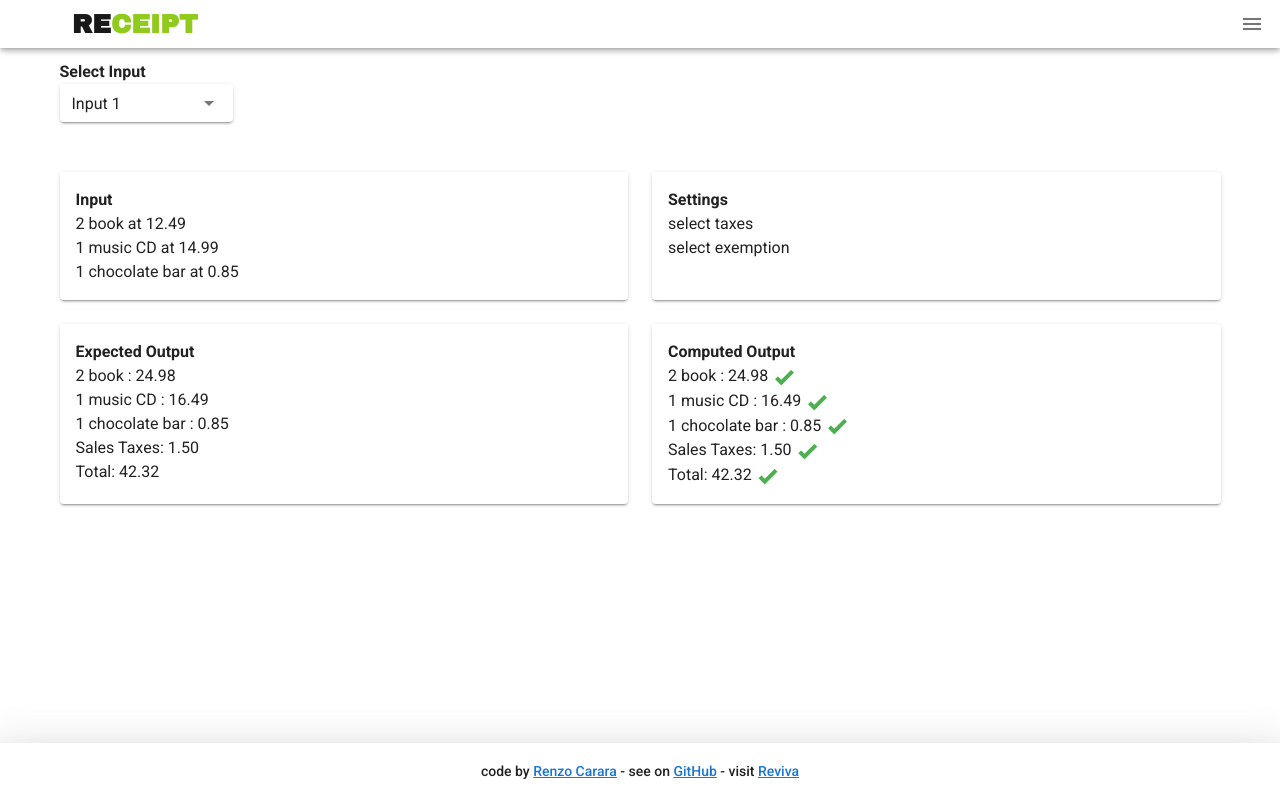
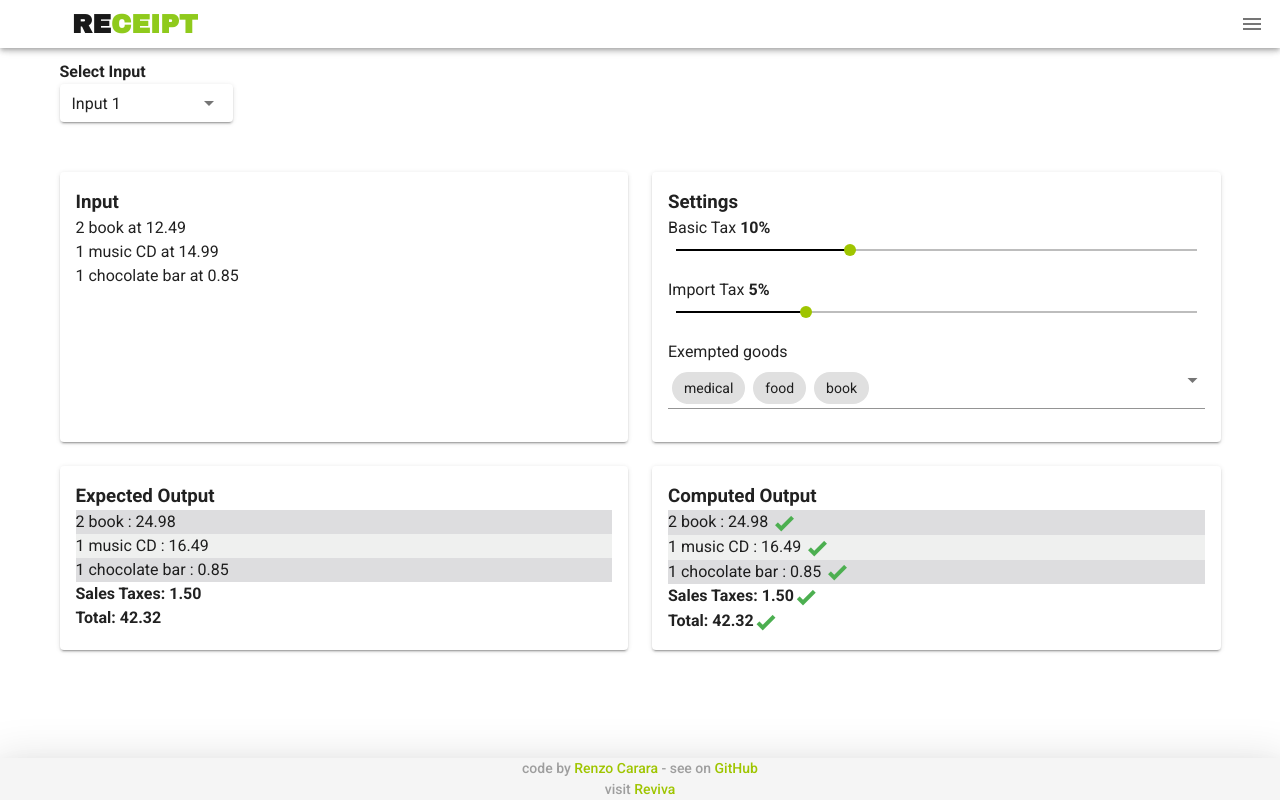
Before and after one commit to renzocarara/receipt, a Vue app: page / in a window 1280 px wide. Built offline with nearby package versions, Linux system fonts and the light colour scheme.

Commit message:
added the possibility to vary taxesvalue and list of exemptions from the settings panel

```diff
--- a/src/components/ComputedPanel.vue
+++ b/src/components/ComputedPanel.vue
@@ -1,8 +1,8 @@
 <template>
   <div class="">
 
-    <h4>Computed Output</h4>
-    <div v-for="(entry, index) in getInputs" :key="index">
+    <h3>Computed Output</h3>
+    <div v-for="(entry, index) in getInputs" :key="index" :class='index%2 ? "bgc-stripe-1" : "bgc-stripe-2"' >
             {{ entry.quantity }}
             {{ entry.origin!="" ? entry.origin : "" }}
             {{ entry.type }}
@@ -10,12 +10,13 @@
             <v-icon v-if="subs.subtotals[index].toFixed(2) == getSubtotal[index]" color="green">mdi-check-bold</v-icon>
             <v-icon v-else color="red">mdi-close-thick</v-icon>
     </div>
-    <!-- c : <v-icon color="red">mdi-close-thick</v-icon> -->
-    Sales Taxes: {{ totalTax.toFixed(2) }}
+
+    <strong>Sales Taxes: {{ totalTax.toFixed(2) }}</strong>
     <v-icon v-if="totalTax.toFixed(2) == getTax" color="green">mdi-check-bold</v-icon>
     <v-icon v-else color="red">mdi-close-thick</v-icon>
     <br>
-    Total: {{ totalPrice.toFixed(2) }}
+
+    <strong>Total: {{ totalPrice.toFixed(2) }}</strong>
     <v-icon v-if="totalPrice.toFixed(2) == getTotal" color="green">mdi-check-bold</v-icon>
     <v-icon v-else color="red">mdi-close-thick</v-icon>
 
@@ -23,16 +24,11 @@
 </template>
 
 <script>
-import { EXEMPT_CATEGORIES, GOODS_AND_CATEGORIES } from "@/const_goods.js";
+import { GOODS_AND_CATEGORIES } from "@/const_goods.js";
 
 export default {
   name: 'ExpectedPanel',
-//   components: {
-//   },
-//   mounted(){
-//   },
-//   data: () => ({
-//     }),
+
   methods:{
        sumArrayElements(total, num) {
                 return total + num;
@@ -75,8 +71,8 @@ export default {
                 console.log("category: ",category);
 
                 // check if the item category is not in the list of exemptions
-                if (!EXEMPT_CATEGORIES.includes(category)) {
-                    basicTax = inputs[i].price * this.$store.state.basicTax;
+                if (!this.$store.state.exemptCategories.includes(category)) {
+                    basicTax = inputs[i].price * this.$store.state.basicTax/100;
                     console.log("basicTax non arrotondato", basicTax);
 
                     // round up to the nearest 0.05
@@ -90,7 +86,7 @@ export default {
 
                 // verify if item is "imported", in case "import tax" is to be added
                 if (inputs[i].origin=="imported"){
-                    importTax = inputs[i].price * this.$store.state.importTax;
+                    importTax = inputs[i].price * this.$store.state.importTax/100;
                     console.log("imporTax non arrotondato", importTax);
 
                     // round up to the nearest 0.05
@@ -124,13 +120,6 @@ export default {
             // return the sum of all subtotals in the array
             return this.subs.subtotals.reduce(this.sumArrayElements);
             },
-
-        //  checkTotal(){
-        //      // check if computed Total is equal to expected Total
-        //      return this.totalPrice == this.getTotal;
-        //  }
-
-  },
-
+     },
 }
 </script>
--- a/src/components/ExpectedPanel.vue
+++ b/src/components/ExpectedPanel.vue
@@ -1,16 +1,17 @@
 <template>
   <div class="">
 
-    <h4>Expected Output</h4>
-    <div v-for="(entry, index) in getInputs" :key="index">
+    <h3>Expected Output</h3>
+    <div v-for="(entry, index) in getInputs" :key="index" :class='index%2 ? "bgc-stripe-1" : "bgc-stripe-2"'>
             {{ entry.quantity }}
             {{ entry.origin!="" ? entry.origin : "" }}
             {{ entry.type }}
             : {{ getSubtotal[index].toFixed(2) }}
     </div>
 
-    Sales Taxes: {{ getTax.toFixed(2) }} <br>
-    Total: {{ getTotal.toFixed(2) }}
+
+    <strong>Sales Taxes: {{ getTax.toFixed(2) }}</strong> <br>
+    <strong>Total: {{ getTotal.toFixed(2) }}</strong>
 
   </div>
 </template>
@@ -19,17 +20,7 @@
 
 export default {
   name: 'ExpectedPanel',
-  components: {
-  },
-  mounted(){
 
-  },
-  data: () => ({
-
-    }),
-  methods:{
-
-  },
   computed: {
         // read from the Store
         getInputs(){
@@ -44,8 +35,10 @@ export default {
         getTotal(){
              return this.$store.state.total;
         },
-
   },
-
 }
 </script>
+
+<style lang="scss">
+
+</style>
--- a/src/components/InputPanel.vue
+++ b/src/components/InputPanel.vue
@@ -1,15 +1,7 @@
 <template>
   <div class="">
 
-    <!-- label="Select Input" -->
-    <!-- <v-select class=""
-        v-model="type"
-        :items="selectableType"
-        dense
-        >
-    </v-select>  -->
-
-    <h4>Input</h4>
+    <h3>Input</h3>
     <div v-for="(entry, index) in getInputs" :key="index">
             {{ entry.quantity }}
             {{ entry.origin!="" ? entry.origin : "" }}
@@ -21,26 +13,10 @@
 </template>
 
 <script>
-// @ is an alias to /src
-// import ComponenteProva from '@/components/ComponenteProva.vue';
-// import { GOODS } from "@/const_goods.js";
-
 
 export default {
   name: 'InputPanel',
-  components: {
-    //   ComponenteProva,
-  },
-  mounted(){
 
-  },
-  data: () => ({
-        // selectableType: GOODS, // predefined inputs
-
-    }),
-  methods:{
-
-  },
   computed: {
         // read from the Store
         getInputs(){
--- a/src/components/MyFooter.vue
+++ b/src/components/MyFooter.vue
@@ -1,12 +1,12 @@
 <template>
-    <v-footer app absolute color="#FFFFFF" elevation="24" class="font-weight-medium my-footer">
-        <v-col class="text-center" cols="12">
+    <v-footer app absolute elevation="24" class="py-0 font-weight-medium grey--text my-footer">
+        <v-col class="text-center py-0" cols="12">
             <span>code by <a class="link" href="https://www.renzocarara.it/" target="_blank" rel="noopener noreferrer">
                 Renzo Carara</a>
             </span>
             <span> - see on <a class="link" href="https://github.com/renzocarara/receipt" target="_blank" rel="noopener noreferrer">
-                GitHub</a> -
-            </span>
+                GitHub</a>
+            </span> <br>
             <span> visit <a class="link" href="https://vivacizzazioneaste.com/" target="_blank" rel="noopener noreferrer">
                 Reviva</a>
             </span>
@@ -19,4 +19,11 @@
 .my-footer {
 font-size: 14px;
 }
+.link{
+    color:$primary-color;
+    text-decoration:none;
+    &:hover{
+        color:$tertiary-color;
+    }
+}
 </style>
--- a/src/components/SelectInput.vue
+++ b/src/components/SelectInput.vue
@@ -18,18 +18,14 @@
 
 export default {
   name: 'SelectInput',
-  components: {
-  },
+
   mounted(){
   },
+
   data: () => ({
+        selectableInputs: ['Input 1', 'Input 2', 'Input 3'], // predefined inputs
+    }),
 
-        selectableInputs: ['Input 1', 'Input 2', 'Input 3'], // predefined inputs
-
-    }),
-  methods:{
-
-  },
   computed: {
         // read/write from/to the Store
         selectedInput: {
@@ -41,6 +37,5 @@ export default {
                 }
             },
         },
-
 }
 </script>
--- a/src/components/SettingsPanel.vue
+++ b/src/components/SettingsPanel.vue
@@ -1,20 +1,58 @@
 <template>
   <div class="">
 
-    <h4>Settings</h4>
+    <h3>Settings</h3>
 
-   <!-- <select-input></select-input> //???? qui o no???  -->
+    <span>Basic Tax <strong> {{basicTaxValue }}%</strong></span>
+    <v-slider
+      v-model="basicTaxValue"
+      max="30"
+      min="0"
+      :thumb-size="taxSlider.thumbSize"
+      :color="taxSlider.color"
+      :thumb-color="taxSlider.thumbColor"
+      :track-color="taxSlider.trackColor"
+      :thumb-label="taxSlider.thumbState"
+      dense
+      height="20"
+    >
+    </v-slider>
 
-    select taxes <br>
-    select exemption
+   <span>Import Tax <strong> {{ importTaxValue }}%</strong></span>
+    <v-slider
+      v-model="importTaxValue"
+      max="20"
+      min="0"
+      :thumb-size="taxSlider.thumbSize"
+      :color="taxSlider.color"
+      :thumb-color="taxSlider.thumbColor"
+      :track-color="taxSlider.trackColor"
+      :thumb-label="taxSlider.thumbState"
+      dense
+      height="20"
+    >
+    </v-slider>
+
+   <span>Exempted goods</span>
+    <v-select
+          v-model="exemptedGoods"
+          :items="allExemptedGoods"
+          multiple
+          chips
+          :item-color="primaryColor"
+          dense
+        >
+    </v-select>
+          <!-- label="Select"
+          hint="What are the exempted goods"
+          persistent-hint -->
+
 
   </div>
 </template>
 
 <script>
-// @ is an alias to /src
-// import ComponenteProva from '@/components/ComponenteProva.vue';
-// import { GOODS } from "@/const_goods.js";
+import { EXEMPT_CATEGORIES } from "@/const_goods.js";
 
 
 export default {
@@ -26,18 +64,41 @@ export default {
 
   },
   data: () => ({
-
-        // selectableType: GOODS, // predefined inputs
-
-    }),
+        taxSlider:
+         { color: "black", thumbColor: '#9FC500', max: 30, min: 0, thumbSize: 24, trackColor: "gray", thumbState:""},
+        allExemptedGoods: EXEMPT_CATEGORIES,
+        primaryColor: "#9FC500"
+}),
   methods:{
 
   },
   computed: {
-        // read from the Store
-        // getInputs(){
-        //      return this.$store.state.inputs;
-        // },
+         basicTaxValue: {
+            get() {
+                return this.$store.state.basicTax;
+            },
+            set(value) {
+                this.$store.commit('SET_BASIC_TAX', value);
+                }
+            },
+
+         importTaxValue: {
+            get() {
+                return this.$store.state.importTax;
+            },
+            set(value) {
+                this.$store.commit('SET_IMPORT_TAX', value);
+                }
+            },
+
+         exemptedGoods: {
+            get() {
+                return this.$store.state.exemptCategories;
+            },
+            set(value) {
+                this.$store.commit('SET_EXEMPT_CATEGORIES', value);
+                }
+            },
   },
 
 }
--- a/src/const_goods.js
+++ b/src/const_goods.js
@@ -5,8 +5,8 @@
 //      - book
 //      - medical
 //      - other
-// "food", "book" and "medical" categories are basic tax exempt
-// "other" category is basic tax liable
+// "food", "book" and "medical" categories are "basic tax" exempt
+// "other" category is "basic tax" liable
 
 // list of goods and associated category
 export const GOODS_AND_CATEGORIES = {
@@ -22,9 +22,9 @@ export const GOODS_AND_CATEGORIES = {
 // list of all goods types
 export const GOODS = Object.keys(GOODS_AND_CATEGORIES);
 
-// goods categories exempt from basic tax
+// goods categories exempt from "basic tax"
 export const EXEMPT_CATEGORIES = ['medical','food','book'];
 
 // taxes percentage
-export const BASIC_TAX = 0.10; // 10%
-export const IMPORT_TAX = 0.05; // 5%
+export const BASIC_TAX = 10; // 10%
+export const IMPORT_TAX = 5; // 5%
--- a/src/sass/_common.scss
+++ b/src/sass/_common.scss
@@ -1,4 +1,10 @@
+.bgc-stripe-1{
+    background-color: $bgc-stripe-1-color;
+    }
 
+.bgc-stripe-2{
+    background-color: $bgc-stripe-2-color;
+    }
 
 
 // --------------------------- TRANSITIONs -----------------------------------
--- a/src/sass/_my_variables.scss
+++ b/src/sass/_my_variables.scss
@@ -3,6 +3,7 @@ $secondary-color: #C0D200;
 $tertiary-color: #3C3C3A;
 
 $white-color: #ffffff;
-$gray-light-color: #fafafa;
+$bgc-stripe-1-color: #eff0ef;
+$bgc-stripe-2-color: #dddddf;
 
 $green-button-color: #76AC8B;
--- a/src/store/index.js
+++ b/src/store/index.js
@@ -20,12 +20,7 @@ export default new Vuex.Store({
     total: TEST_DATA["Input 1"].total,
   },
 
-  getters: {
-      // la uso????
-    // GET_CURRENT_SELECTED_INPUT(state) {
-    //   return state.currentSelectedInput;
-    // },
-  },
+  getters: {},
 
   mutations: {
     //   INIT_RECEIPT() {
@@ -38,5 +33,17 @@ export default new Vuex.Store({
       state.tax = TEST_DATA[value].tax;
       state.total = TEST_DATA[value].total;
     },
+
+    SET_BASIC_TAX(state, value) {
+      state.basicTax = value;
+    },
+
+    SET_IMPORT_TAX(state, value) {
+      state.importTax = value;
+    },
+
+    SET_EXEMPT_CATEGORIES(state, value) {
+      state.exemptCategories = value;
+    },
   },
 });
--- a/src/views/Home.vue
+++ b/src/views/Home.vue
@@ -56,7 +56,7 @@ export default {
   },
   mounted(){
 
-        // qui potrei fare una
+        // qui potrei fare una MEGLIO NELL APP.VUE (MOUNTED)
         // this.$store.commit('INIT_RECEIPT');
         // console.log("inputs in Store:", this.$store.state.inputs);
 
```
Also changed, not shown: src/components/InpuEditablePanel.vue (added, +41 -0 lines).
